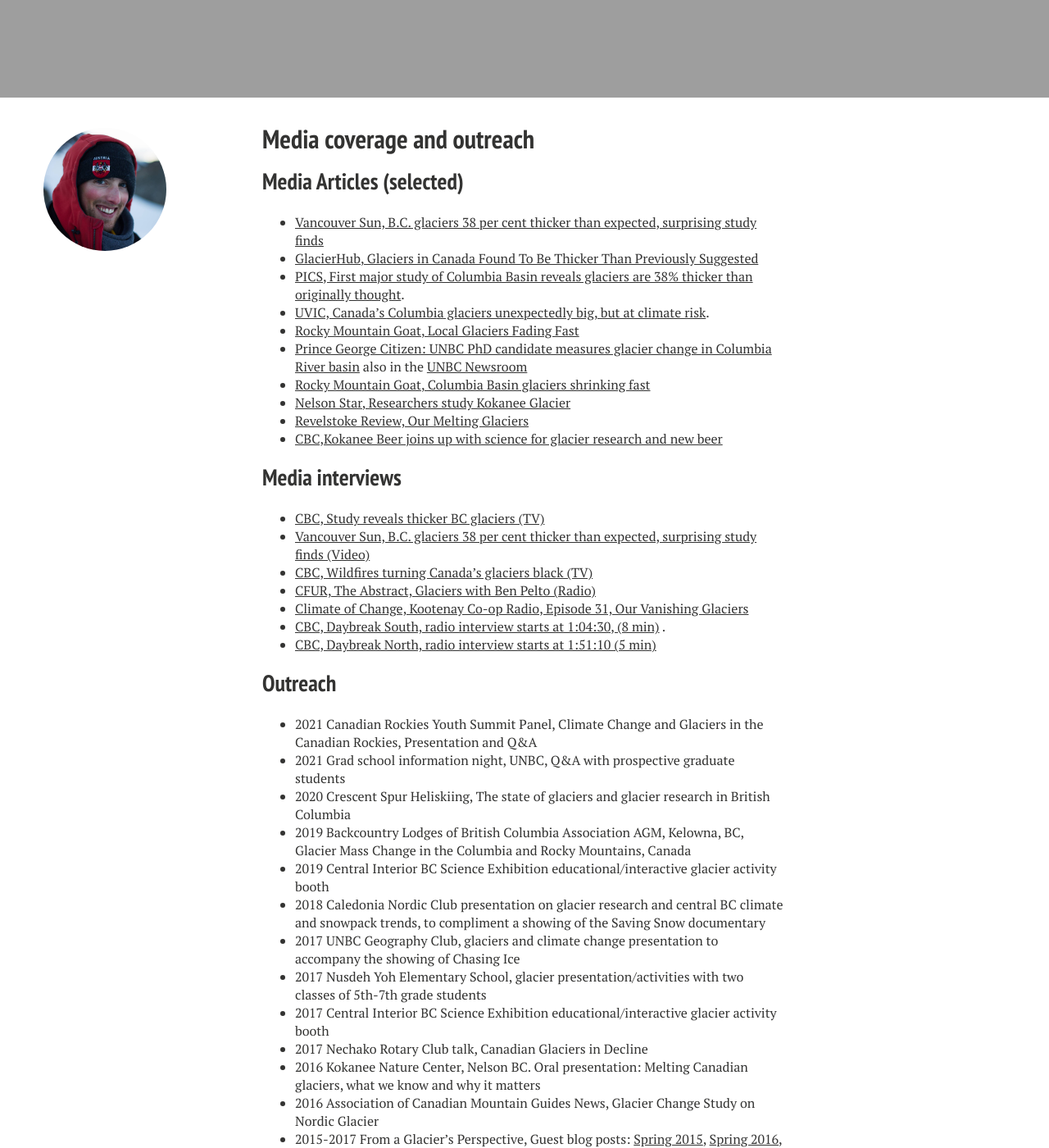
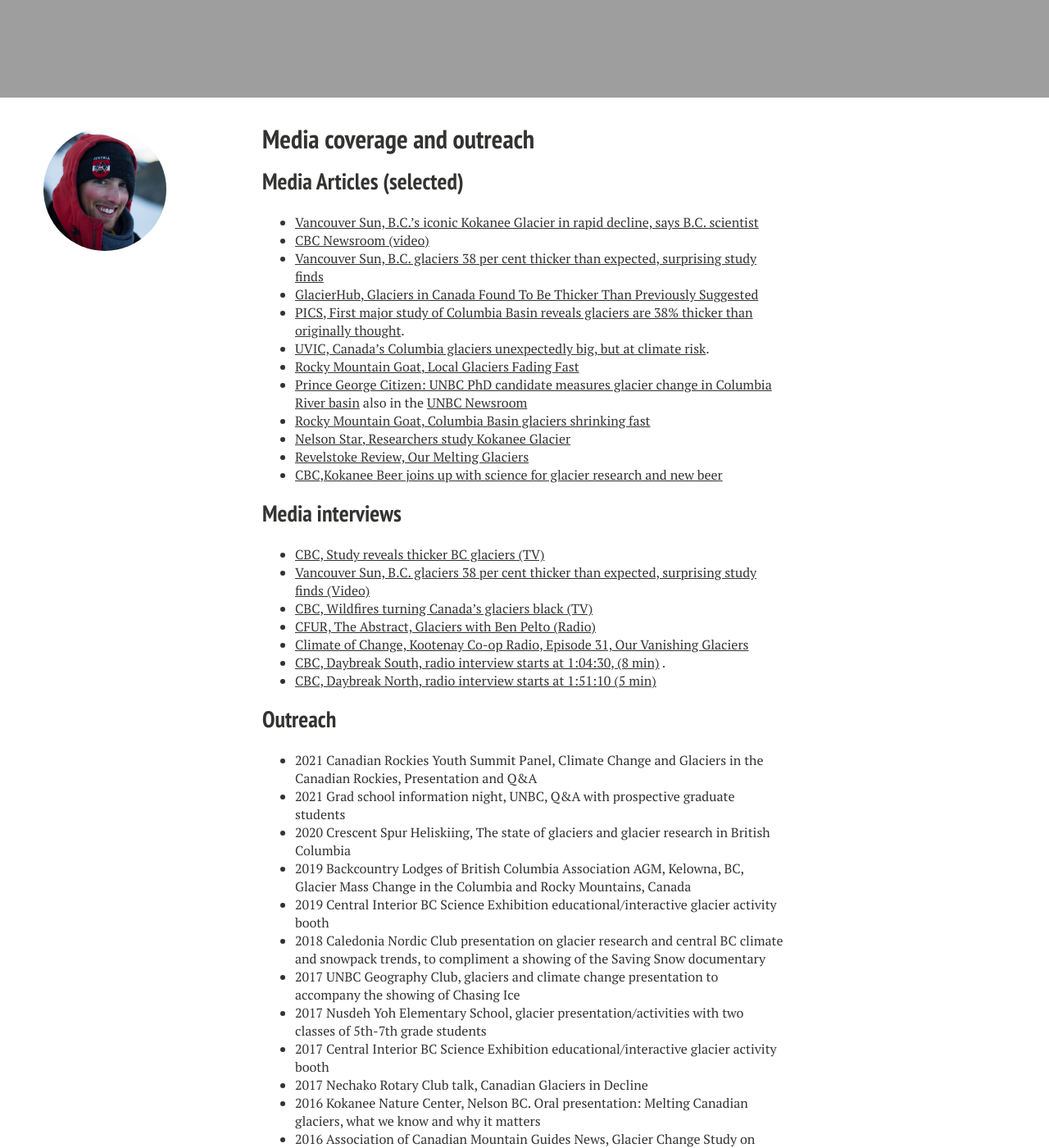
Before and after one commit to bpelto/bpelto.github.io, a Jekyll site: the page built from media_outreach/index.md, in a window 1280 px wide and 1400 px high, scrolled down 925 px. Shown: the whole window at 82% size. Built offline with Jekyll 4.4.1, drawn with Linux system fonts in a browser that asks for light colours; nearby versions of some CDN libraries; some of the changed text lies outside the part shown.

Commit message:
Add 2022 media and CGU talk

```diff
--- a/media_outreach/index.md
+++ b/media_outreach/index.md
@@ -6,6 +6,8 @@
 ---
 
 ## Media Articles (selected)
+- [Vancouver Sun, B.C.'s iconic Kokanee Glacier in rapid decline, says B.C. scientist](https://vancouversun.com/news/local-news/kokanee-glacier-in-decline)
+- [CBC Newsroom (video)](https://www.instagram.com/tv/CctjYHkjqtX/?utm_source=ig_web_copy_link)
 - [Vancouver Sun, B.C. glaciers 38 per cent thicker than expected, surprising study finds](https://vancouversun.com/news/local-news/b-c-glaciers-38-per-cent-thicker-than-expected-surprising-study-finds)
 - [GlacierHub, Glaciers in Canada Found To Be Thicker Than Previously Suggested](https://blogs.ei.columbia.edu/2020/11/19/thicker-glaciers-canada/)
 - [PICS, First major study of Columbia Basin reveals glaciers are 38% thicker than originally thought](https://pics.uvic.ca/research/first-major-study-columbia-basin-reveals-glaciers-are-38-thicker-originally-thought).
@@ -43,7 +45,7 @@
 - 2015-2017  From a Glacier’s Perspective, Guest blog posts: [Spring 2015](http://blogs.agu.org/fromaglaciersperspective/2015/06/15/kokanee-glacier-spring-2015-assessment-british-columbia/), [Spring 2016](http://blogs.agu.org/fromaglaciersperspective/2016/06/23/canadian-columbia-basin-glacier-spring-2016-field-season-winter-2015-2016-assessment/), [Fall 2016](http://blogs.agu.org/fromaglaciersperspective/2016/12/28/canadian-columbia-basin-glacier-fall-2016-field-season/), [Spring 2017 ](https://blogs.agu.org/fromaglaciersperspective/2017/08/14/canadian-columbia-river-basin-winter-2016-2017-late-rally/)
 
 ## Online presentations
-
+- [Historic and Future Post-Retreat Land-Cover Evolution at Bridge Glacier, Canada (14 min)](https://youtu.be/X9oQSbqsRdo?t=3555)
 - [Webinar, Glaciers in the Canadian Columbia Basin (14 min)](https://youtu.be/Ce3wEzEva48?t=2283)
 - [Monitoring British Columbia Glaciers (2.5 min)](https://www.youtube.com/watch?v=bEzAA-lkpQ4)
 - [Multi-faceted Approach to Studying Glacier Mass Change in the Columbia and Rocky Mountains (18 min)](https://www.youtube.com/watch?v=0KA5J0AF3zU)
```
